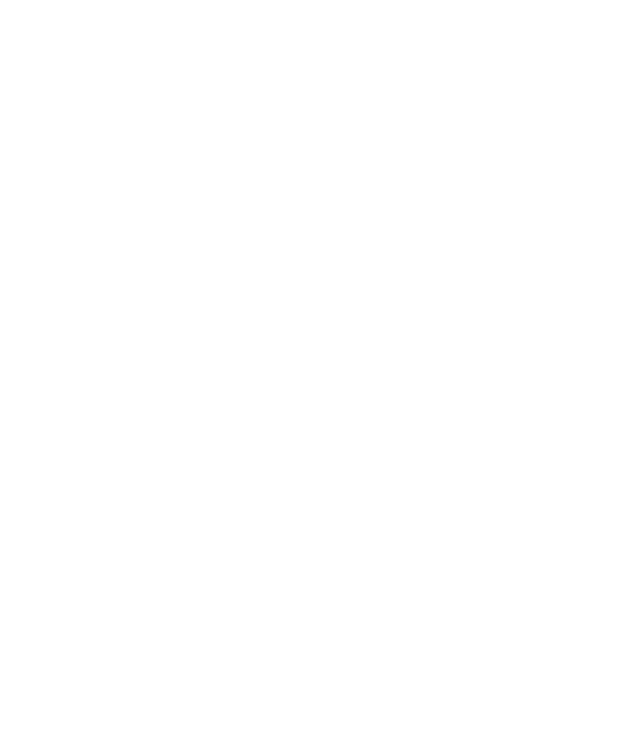
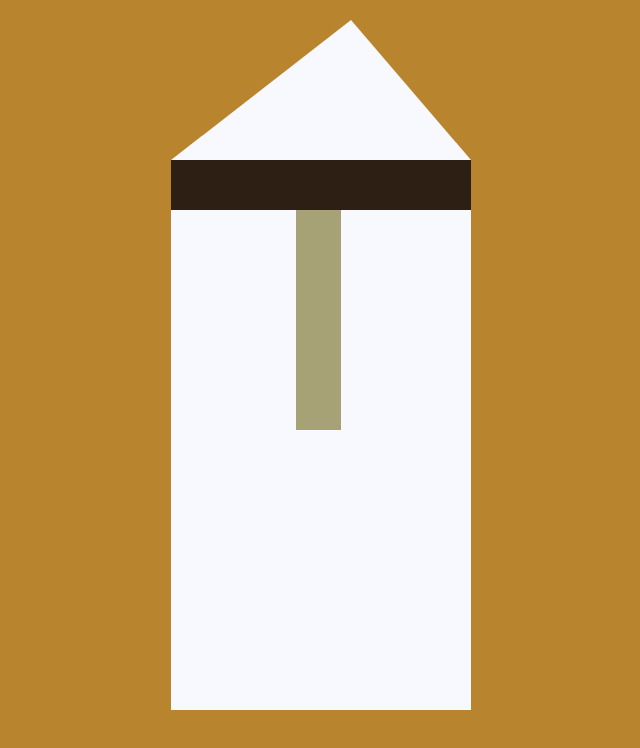
Before and after one commit to IamVictheCG/Picasso-Painting, a plain HTML site: page index.html in a window 1280 px wide. Shown: the whole page, without its empty margins (53-693 px from the left). Drawn offline with Linux system fonts and the light colour scheme.

Commit message:
updates made

```diff
--- a/Styles.css
+++ b/Styles.css
@@ -21,7 +21,11 @@ body {
     width: 0;
     height: 0;
     border-style: solid;
-    border-width: 0 120px 140px 180px ;
+    /* border-width: 0 120px 140px 180px ; */
+    border-top-width: 0px;
+    border-right-width: 120px ;
+    border-left-width: 180px ;
+    border-bottom-width: 140px ;
     border-top-color: transparent ;
     border-left-color: transparent ;
     border-right-color: transparent ;
@@ -30,3 +34,24 @@ body {
     top: -140px;
     left: 0;
 }
+
+#black-mask {
+    background-color: rgb(45, 31, 19);
+    width:  100%;
+    height: 50px;
+    position: absolute;
+    top: 0;
+    left: 0;
+    z-index: 1;
+}
+
+#gray-instrument {
+    width: 15%;
+    height: 40%;
+    background-color: rgb(167, 162, 117);
+    position: absolute;
+    top: 50px;
+    left: 125px;
+    z-index: 1;
+
+}
--- a/index.html
+++ b/index.html
@@ -4,6 +4,7 @@
     <meta charset="UTF-8">
     <meta http-equiv="X-UA-Compatible" content="IE=edge">
     <meta name="viewport" content="width=device-width, initial-scale=1.0">
+    <link rel="stylesheet" href="Styles.css">
     <title>Picasso Painting</title>
 </head>
 <body>
```
